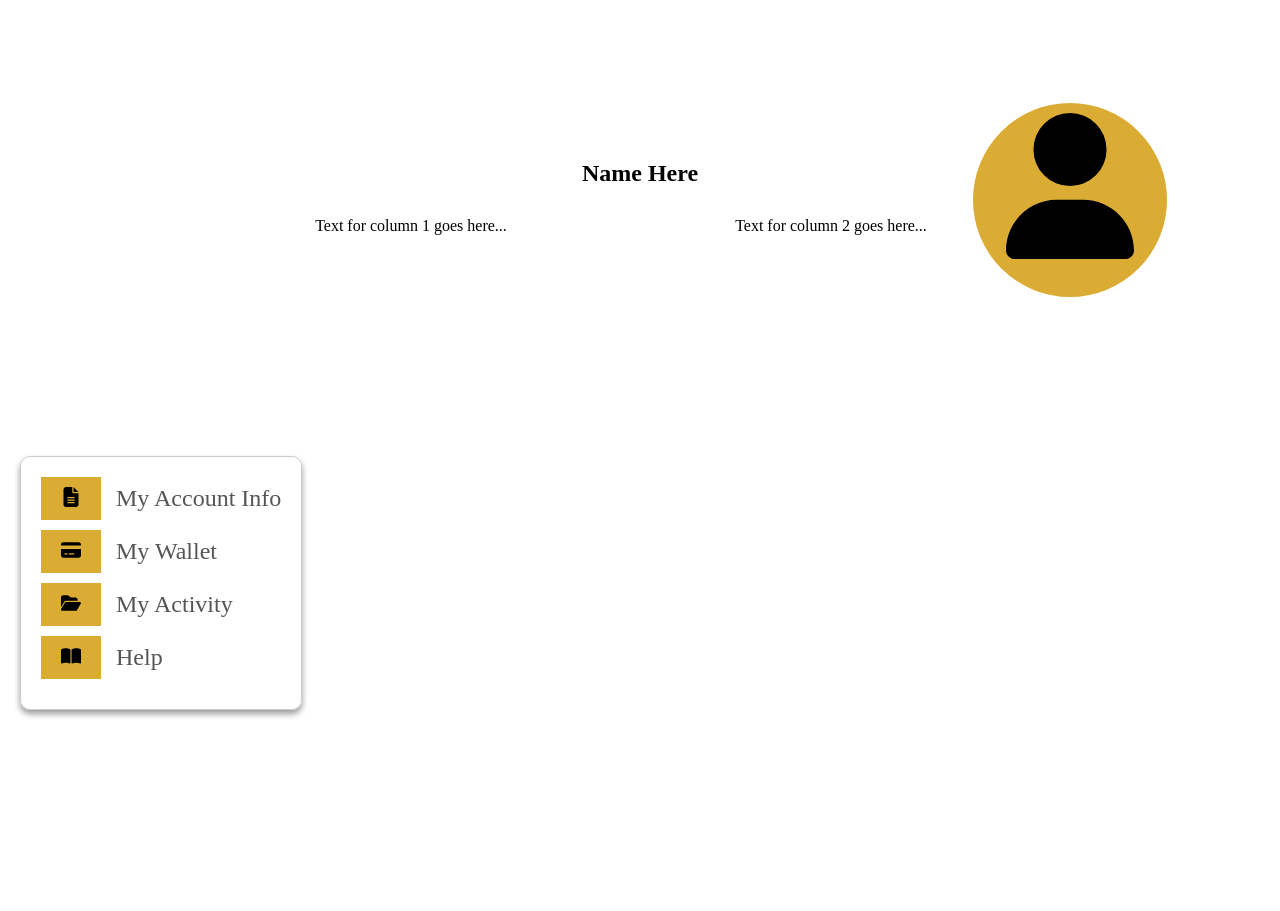
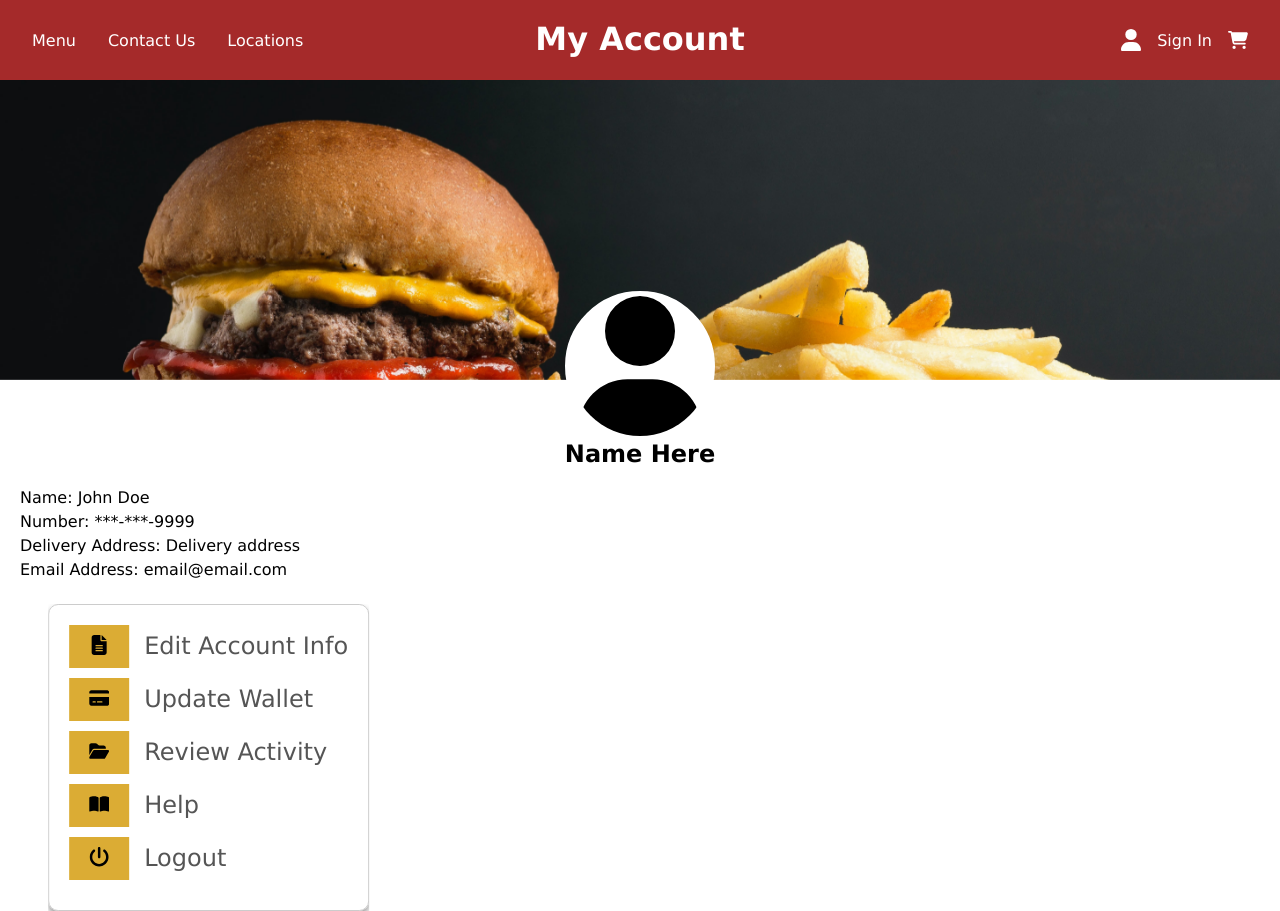
Before and after one commit to AlexzGut/CSD2103_Final_Project, a PHP site: page /html/myaccount.html in a window 1280 px wide. Before the commit the page ends 718 px from the top, so only its background shows below. Run offline with PHP 8.4, Linux system fonts and the light colour scheme.

Commit message:
added the logout button, edit info form, css for the new form and the js for showing and hiding the edit info form

```diff
--- a/css/myaccount.css
+++ b/css/myaccount.css
@@ -1,85 +1,119 @@
-/* Author: Paul Untalan c0899319 */
 
+/* Assume a mobile-first approach */
 
-* {
-  margin: 0;
-  padding: 0;
-  box-sizing: border-box;
-
-}
-
-/* Style the top section */
+/* Profile-top styles */
 .profile-top {
-  background-color: #000000;
-  text-align: center;
-}
-
-.profile-background {
   position: relative;
-  background-image: url('../img/burger2.jpg');
+  background-image: url('../img/burger-background.jpg');
   background-size: cover;
   background-position: center;
-  max-width: 100%; /* Set a fixed height or use other units for responsiveness */
+  height: 300px;
+  display: flex;
+  align-items: center;
+  justify-content: center;
+  color: #fff;
+  text-align: center;
+  z-index: 0;
 }
 
 .profile-background h1 {
   position: absolute;
   color: white;
+  top: 20px;
+  left: 20px;
 }
 
 .profile-picture {
-  background-color: #dbac34;
-  position:absolute;
-  bottom: -140px;
-  right:110px;
-  width:200px;
-  height:200px;
-  overflow: hidden;
-  border-radius: 50%;
-  border: 3px solid white;
+  position: absolute;
+  bottom: -65px;
+  left: 50%;
+  transform: translateX(-50%);
 }
 
-#profile-picture-image {
-  align-content: center;
-  ;
-  height:75%;
-  margin-top:10px;
+.profile-picture img {
+  width: 150px;
+  height: 150px;
+  border: 5px solid white;
+  border-radius: 50%;
+  background-color: #fff;
 }
 
-/* Middle Section */
-
-.new-section {
-  margin-top: 160px; /* Adjust margin top to position it where you want */
+/* Mid-section styles */
+.mid-section {
+  padding: 20px;
   text-align: center;
-  /* Add other positioning or styling as needed */
+  margin-top: 20px;
 }
 
-.section-content {
-  max-width: 800px; /* Adjust as needed */
-  margin: 0 auto; /* Center content */
+.name-container {
+  margin-bottom: 20px;
 }
 
-.text-container {
-  column-count: 2; /* Create two columns */
-  column-gap: 40px; /* Adjust gap between columns */
-  margin-top: 30px;
+.details-container {
+  text-align: left;
 }
 
-/* Additional styling for the columns (optional) */
-.column {
-  width: 90%; /* Ensure each column takes up full width */
+.details-container p {
+   margin: 5px 0;
+}
+
+/* Hide the Edit Info Form initially */
+.hidden {
+  display: none;
+}
+
+/* ------------------------ */
+
+/* Basic form styling for edit-account-form */
+.edit-account-form {
+  margin-top: 20px;
+  padding: 20px;
+  border: 1px solid #ccc;
+  border-radius: 5px;
+  background-color: #f9f9f9;
+}
+
+.edit-account-form label,
+.edit-account-form input,
+.edit-account-form textarea,
+.edit-account-form button {
+  display: block;
+  margin-bottom: 10px;
+}
+
+.edit-account-form input,
+.edit-account-form textarea {
+  width: 100%;
+  padding: 8px;
+  border: 1px solid #ccc;
+  border-radius: 3px;
+}
+
+.edit-account-form button {
+  padding: 10px 20px;
+  background-color: #dbac34;
+  color: white;
+  border: none;
+  border-radius: 3px;
+  cursor: pointer;
+  transition: background-color 0.3s;
+}
+
+.edit-account-form button:hover {
+  background-color: #c39b30;
 }
 
 
+/* ------------------------ */
+
 /* Style the buttons section */
-
 .profile-buttons {
-  position: fixed;
-  bottom: 90px; /* Adjust the distance from the bottom */
-  left: 20px; /* Adjust the distance from the left */
-  z-index: 999; /* Ensure it's above other content */
+  position: absolute;
+  /* bottom: -19px; */
+  /* left: 20px; */
+  transform: translateX(15%);
+  z-index: 999;
 }
-
 
 /* Button styles */
 .profile-buttons button {
@@ -92,12 +126,11 @@
 }
 
 /*style for the button container */
-
 .button-container {
   border: 1px solid #ccc;
   padding: 20px;
-  border-radius: 10px; /* Adding rounded corners */
-  box-shadow: 0 4px 6px rgba(0, 0, 0, 0.4); /* Adding shadow effect */
+  border-radius: 10px;
+  box-shadow: 0 4px 6px rgba(0, 0, 0, 0.4);
 }
 
 /* Adjustments for button and label positioning */
@@ -105,28 +138,39 @@
   display: flex;
   align-items: center;
   justify-content: left;
-  margin-bottom: 10px; /* Add whitespace between buttons */
+  margin-bottom: 10px;
 }
 
 .button-wrapper .button-label {
   color: #555;
   font-size: x-large;
-  margin-left: 15px; /* Add some space between the button and the label */
+  margin-left: 15px;
 }
 
-.button1 {
+.button-accountEdit,
+.button-walletEdit,
+.button-activity,
+.button-help,
+.button-logout{
   filter: invert(0%) sepia(0%) saturate(7493%) hue-rotate(246deg) brightness(94%) contrast(100%);
-  width: 20px; /* Adjust width as needed */
-  height: 20px; /* Adjust height as needed */
+  width: 20px;
+  height: 20px;
 }
 
-/* Button hover effect */
 .profile-buttons button:hover {
-  transform: scale(1.1); /* Adjust scaling as needed */
+  transform: scale(1.1);
 }
 
-@media only screen and (max-width: 600px) {
-  .profile-background {
-    height: 200px; /* Adjust for smaller screens */
+/* Media query for larger screens */
+@media screen and (min-width: 768px) {
+  .text-container {
+    display: flex;
+    justify-content: space-around;
+  }
+
+  .profile-buttons {
+    flex-wrap: nowrap;
+    overflow-y: auto;
+    max-height: calc(100vh - 250px);
   }
 }
--- a/html/myaccount.html
+++ b/html/myaccount.html
@@ -1,4 +1,3 @@
-<!-- Author: Paul C0899319-->
 
 <!DOCTYPE html>
 <html lang="en-US">
@@ -9,56 +8,103 @@
     integrity="sha256-eKhayi8LEQwp4NKxN+CfCh+3qOVUtJn3QNZ0TciWLP4=" crossorigin="anonymous"></script>
     <script src="https://code.jquery.com/ui/1.13.2/jquery-ui.js"
     integrity="sha256-xLD7nhI62fcsEZK2/v8LsBcb4lG7dgULkuXoXB/j91c=" crossorigin="anonymous"></script>
+    <title>My Account Page</title>
     <link rel="stylesheet" href="../css/myaccount.css">
+    <link rel="stylesheet" href="../css/header.css">
     <script src="../js/myaccount.js"></script>
-    <title>My Account Page</title>
+    <script src="../js/header.js"></script>
+    <script src="../js/userInfo.js"></script>
+
 </head>
 <body>
   <header>
-    <!-- Placeholder for header -->
+    <div id="header-wrapper">
+      <nav>
+          <img src="../img/icons/menu-icon.svg" alt="menu" id="menu-mobile" class="white-icon">
+          <ul id="header-list">
+              <li><a href="../html/menu.html">Menu</a></li>
+              <li><a href="../html/contact-us">Contact Us</a></li>
+              <li><a href="#">Locations</a></li>
+          </ul>
+      </nav>
+      <a href="/CSD2103_Final_Project" id="brand">
+          <h1>My Account</h1>
+      </a>
+      <div id="header-icons">
+          <a href="signin.html" id="user-link"><img class="white-icon" src="../img/icons/user-icon.svg"
+                  alt="sign in icon" width="20">
+              <p id="user-name">Sign In</p>
+          </a>
+          <div id="cart">
+              <a href="#"><img class="white-icon" src="../img/icons/cart-icon.svg" alt="sign in icon"
+                      width="20"></a>
+          </div>
+      </div>
+  </div>
   </header>
 
   <main>
     <section class="profile-top">
       <div class="profile-background">
-        <h1>My Account Info</h1>
         <div class="profile-picture">
           <img src="../img/icons/profile-icon.svg" id="profile-picture-image">
         </div>
       </div>
     </section>
 
-    <section class="new-section">
-      <div class="section-content">
+    <section class="mid-section">
+      <div class="name-container">
         <h2>Name Here</h2>
-        <div class="text-container">
-          <div class="column">
-            <p>Text for column 1 goes here...</p>
-          </div>
-          <div class="column">
-            <p>Text for column 2 goes here...</p>
-          </div>
-        </div>
       </div>
+      <div class="details-container"> <!-- These are just placeholders until we get the data from the database for the logged in user-->
+        <p>Name: John Doe</p>
+        <p>Number: ***-***-9999</p>
+        <p>Delivery Address: Delivery address</p>
+        <p>Email Address: email@email.com</p>
+      </div>
+    </section>
+
+    <section class="edit-account-form hidden">
+      <h2>Edit Account Information</h2>
+      <form id="account-info-form">
+        <label for="newName">Name:</label>
+        <input type="text" id="newName" name="newName" placeholder="Enter new name">
+
+        <label for="newNumber">Number:</label>
+        <input type="tel" id="newNumber" name="newNumber" placeholder="Enter new number">
+
+        <label for="newAddress">Delivery Address:</label>
+        <textarea id="newAddress" name="newAddress" placeholder="Enter new address"></textarea>
+
+        <label for="newName">Email Address:</label>
+        <input type="email" id="newEmail" name="newEmail" placeholder="Enter new email address">
+
+        <button type="submit" class="button-saveChanges">Save Changes</button>
+        <button type="cancel" class="button-cancelChanges">Cancel</button>
+      </form>
     </section>
 
     <section class="profile-buttons">
         <div class="button-container">
           <div class="button-wrapper">
-            <button><img src="../img/icons/myaccount-icon.svg" class="button1"></button>
-            <span class="button-label">My Account Info</span>
+            <button><img src="../img/icons/myaccount-icon.svg" class="button-accountEdit"></button>
+            <span class="button-label editAccount">Edit Account Info</span>
           </div>
           <div class="button-wrapper">
-            <button><img src="../img/icons/mywallet-icon.svg" class="button1"></button>
-            <span class="button-label">My Wallet</span>
+            <button><img src="../img/icons/mywallet-icon.svg" class="button-walletEdit"></button>
+            <span class="button-label">Update Wallet</span>
           </div>
           <div class="button-wrapper">
-            <button><img src="../img/icons/myactivity-icon.svg" class="button1"></button>
-            <span class="button-label">My Activity</span>
+            <button><img src="../img/icons/myactivity-icon.svg" class="button-activity"></button>
+            <span class="button-label">Review Activity</span>
           </div>
           <div class="button-wrapper">
-            <button><img src="../img/icons/help-icon.svg" class="button1"></button>
+            <button><img src="../img/icons/help-icon.svg" class="button-help"></button>
             <span class="button-label">Help</span>
+          </div>
+          <div class="button-wrapper">
+            <button><img src="../img/icons/logout-icon.svg" class="button-logout"></button>
+            <span class="button-label">Logout</span>
           </div>
         </div>
       </section>
--- /dev/null
+++ b/js/myaccount.js
@@ -0,0 +1,10 @@
+
+$(document).ready(function() {
+    $('.button-accountEdit, .editAccount').click(function() {
+      $('.edit-account-form').removeClass('hidden');
+    });
+
+    $('.button-cancelChanges').click(function() {
+      $('.edit-account-form').addClass('hidden');
+    });
+  });
```
Also changed, not shown: img/icons/logout-icon.svg (added).
